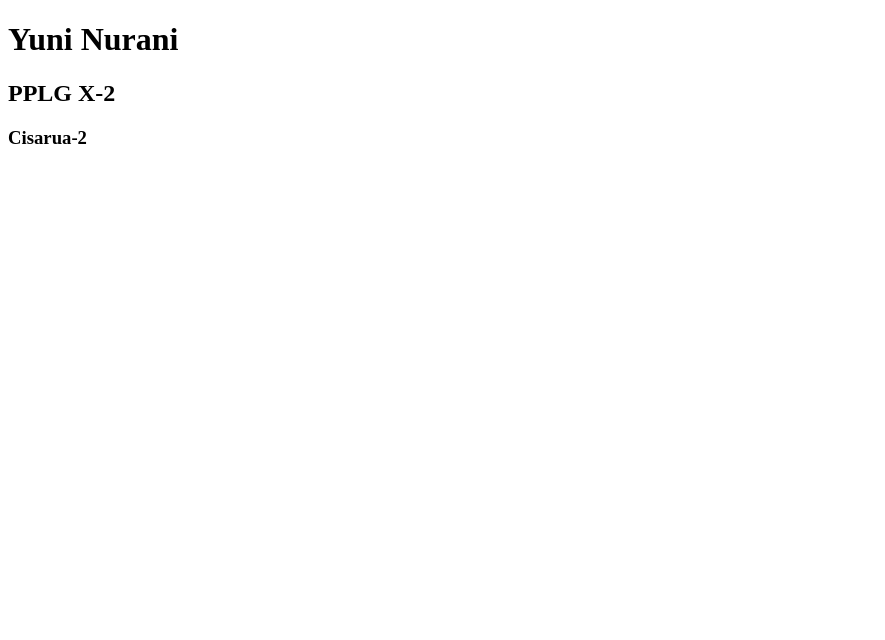
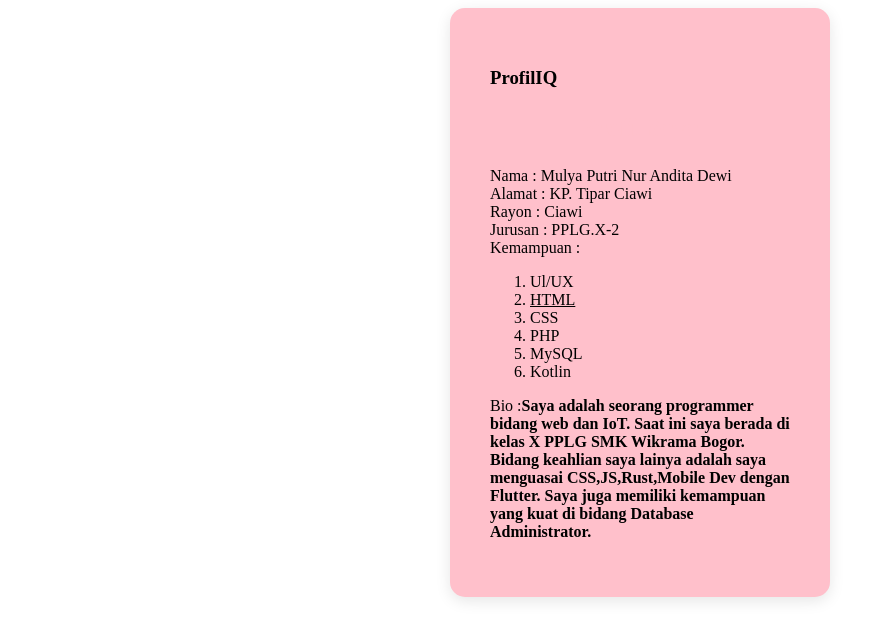
Before and after one commit to yuninurani10-arch/projek-pplg-x-2, a plain HTML site: page index.html in a window 1280 px wide. Shown: the whole page, without its empty margins (0-885 px from the left). Drawn offline with Linux system fonts and the light colour scheme.

Commit message:
update warna

```diff
--- a/index.html
+++ b/index.html
@@ -1,13 +1,62 @@
 <!DOCTYPE html>
-<html lang="en">
-<head>
-    <meta charset="UTF-8">
-    <meta name="viewport" content="width=device-width, initial-scale=1.0">
-    <title>Document</title>
-</head>
+<html>
+	<head>
+	<meta charset="utf-8">
+	<meta name="viewport" content="width=device-width, initial-scale=1.0">
+	<title> Profilku </title>
+	<style>
+	#judul {
+	color:pink;
+	}
+	.Bio {
+	color:blue;
+	}
+
+	body{
+	align-items: center;
+	display: flex;
+	justify-content: center;
+	}
+
+	.profil-container {
+	background-color: pink;
+	padding: 40px;
+	border-radius: 15px;
+	box-shadow: 0 4px 15px rgba(0, 0, 0, 0.1);
+	width: 300px;
+	text-align: left;
+	}
+	</style>
+	</head>
 <body>
-    <h1>Yuni Nurani</h1>
-    <h2>PPLG X-2</h2>
-    <h3>Cisarua-2</h3>
-</body>
-</html>
+	<div class="profil-container">
+	<h3> ProfilIQ </h3>
+	<h2>
+	<center style="color:red; font-size:25px;">
+	<p id="judul">
+	<u>Profil Saya</u>
+	</p>
+	</center>
+	</h2>
+
+		Nama : Mulya Putri Nur Andita Dewi<br>
+		Alamat : KP. Tipar Ciawi<br>
+		Rayon : Ciawi<br>
+		Jurusan : PPLG.X-2<br>
+		Kemampuan : <br>
+
+		<ol type= "1">
+			<li>Ul/UX</li>
+			<li><U>HTML</U></li>
+			<li>CSS</li>
+			<li>PHP</li>
+			<li> MySQL</li>
+			<li> Kotlin</li>
+		</ol>
+
+		<p class="bio"> Bio :<b>Saya adalah seorang programmer bidang web dan IoT. Saat ini saya berada di kelas X PPLG SMK Wikrama Bogor.
+			Bidang keahlian saya lainya adalah saya menguasai CSS,JS,Rust,Mobile Dev dengan Flutter. Saya juga memiliki kemampuan yang kuat di bidang Database
+			Administrator.</b></p>
+
+
+	</div>
```
